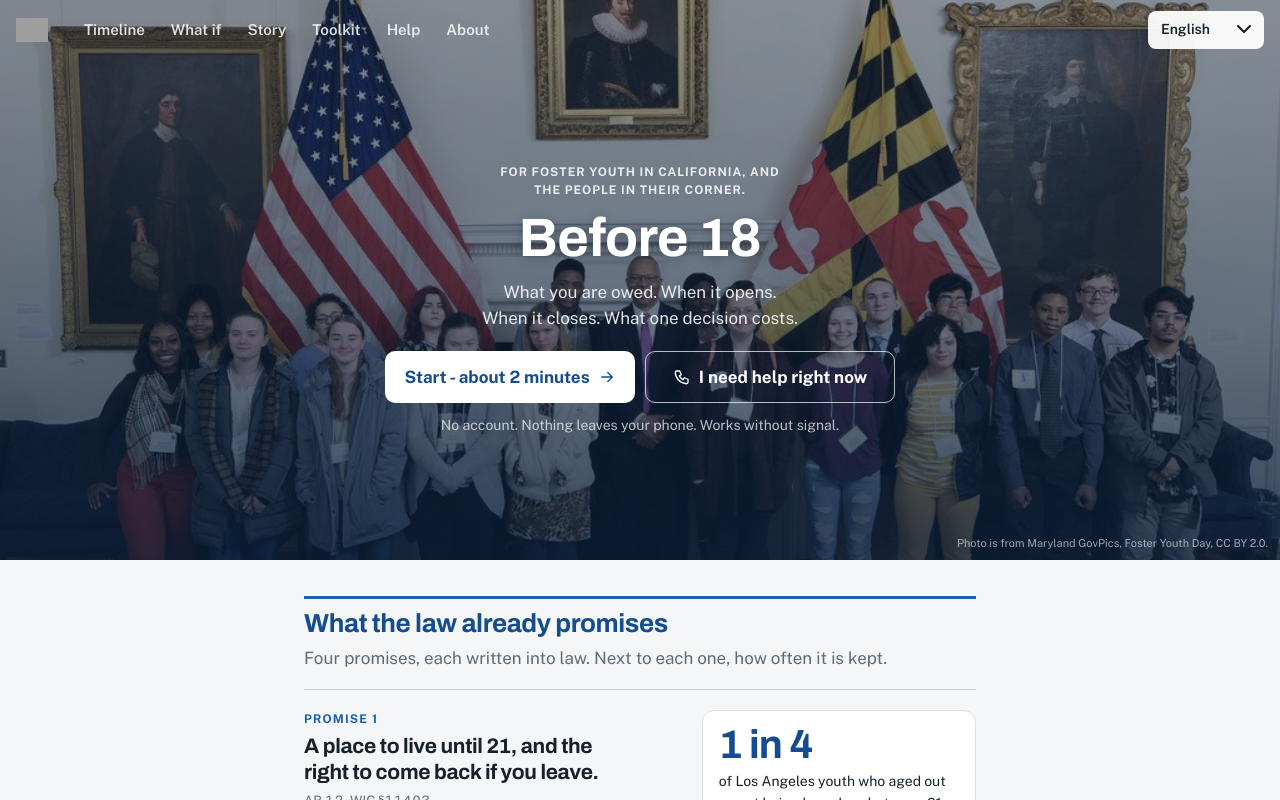
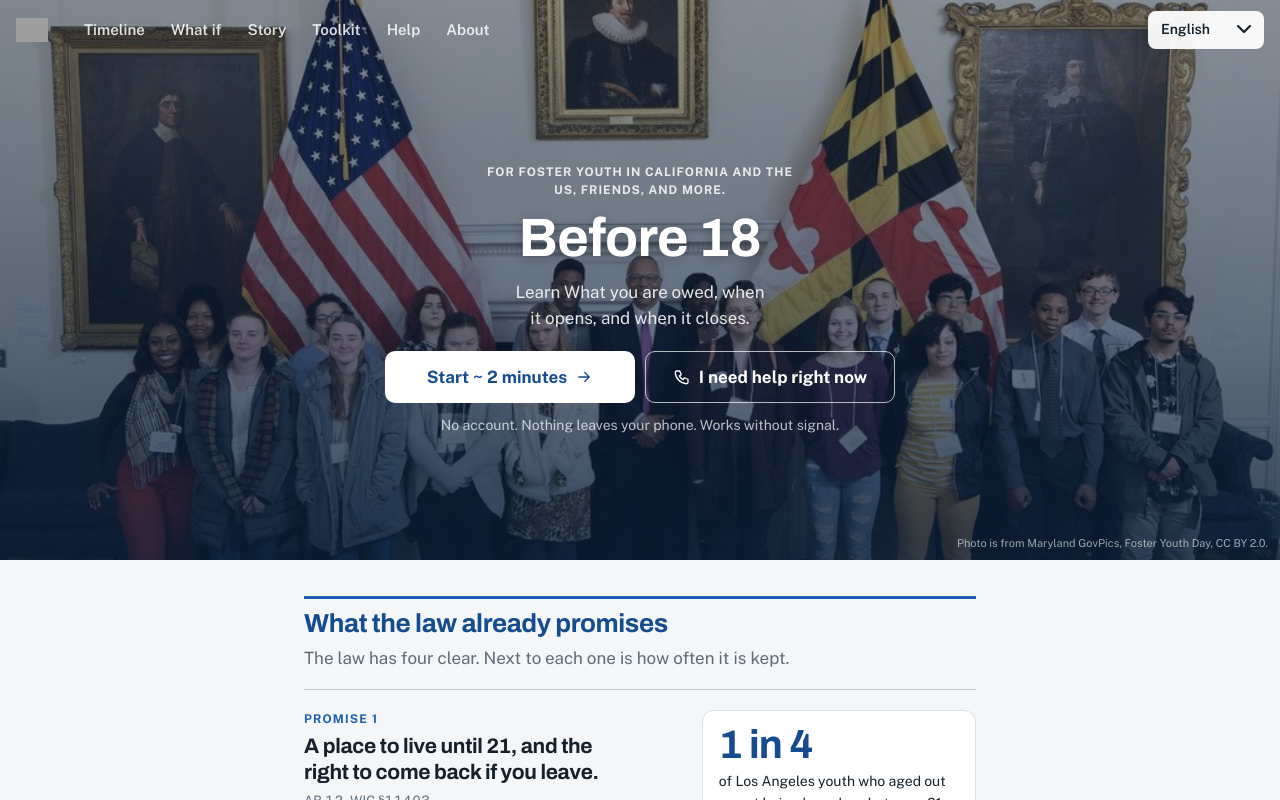
Before and after one commit to Avery45234/before18, a React (Vite) app: page / in a window 1280 px wide. Shown: the top 800 px of the page. Built offline with nearby package versions, Linux system fonts and the light colour scheme; grey boxes are pictures that could not be loaded.

Commit message:
rewrote some of the homepage text for clarity

```diff
--- a/src/i18n/strings.ts
+++ b/src/i18n/strings.ts
@@ -7,17 +7,17 @@ import type { Lang } from "../model/profile";
 
 const en = {
   appName: "Before 18",
-  tagline: "What you are owed. When it opens. When it closes. What one decision costs.",
-  forWho: "For foster youth in California, and the people in their corner.",
+  tagline: "Learn What you are owed, when it opens, and when it closes.",
+  forWho: "For foster youth in California and the US, friends, and more.",
   noLogin: "No account. Nothing leaves your phone. Works without signal.",
-  start: "Start - about 2 minutes",
+  start: "Start ~ 2 minutes",
   helpNow: "I need help right now",
   myRights: "My rights",
   englishOnly: "This part is in English for now.",
   nav: { home: "Home", timeline: "Timeline", whatif: "What if", story: "Story", toolkit: "Toolkit", rights: "Rights", documents: "Documents", help: "Help", about: "About", share: "Share", letters: "Letters", voices: "Voices" },
   home: {
     promisesTitle: "What the law already promises",
-    promisesIntro: "Four promises, each written into law. Next to each one, how often it is kept.",
+    promisesIntro: "The law has four clear. Next to each one is how often it is kept.",
     promise: "Promise",
     p1Title: "A place to live until 21, and the right to come back if you leave.",
     p1Stat: "of Los Angeles youth who aged out report being homeless between 21 and 23.",
@@ -161,13 +161,13 @@ const en = {
     addCal: "Add to my calendar",
     calTitle: "My transition plan meeting",
     title: "Questions for my meeting",
-    intro: "Built from what you are eligible for. Check them off as you ask. Bring your attorney and one adult you trust.",
+    intro: "Check list for you to ask. Bring your attorney and one adult you trust.",
     needProfile: "Answer a few questions first so the list is about you.",
     tip: "Tip: ask for copies of everything you sign, and write down the name of whoever answers each question.",
   },
   afford: {
     title: "Can I afford it?",
-    intro: "Living on your own at 18 in California, with the numbers that actually apply to you. Change anything.",
+    intro: "Check whether living on your own at 18 in California is feasible.",
     rent: "Rent for the place you are looking at ($/month)",
     rentHint: "Typical rents by county: HUD Fair Market Rents",
     roommate: "Split it with a roommate",
@@ -182,9 +182,9 @@ const en = {
     otherLine: "Phone, utilities, transit",
     left: "Left at the end of the month",
     rentShare: "Rent takes",
-    severe: "Over half your income on rent means one bad month puts you out. Look at THP-Plus or a roommate.",
-    burdened: "Over 30% is 'rent-burdened'. Doable, tight.",
-    ok: "Under 30% - this works.",
+    severe: "Over half your income on rent means you may not be able to sustainably live there. Look at THP-Plus or a roommate.",
+    burdened: "Over 30% is 'rent-burdened'. This should be doable, but money will be tight.",
+    ok: "Under 30%; this works.",
     sources: "Sources",
   },
   toolkit: {
```
